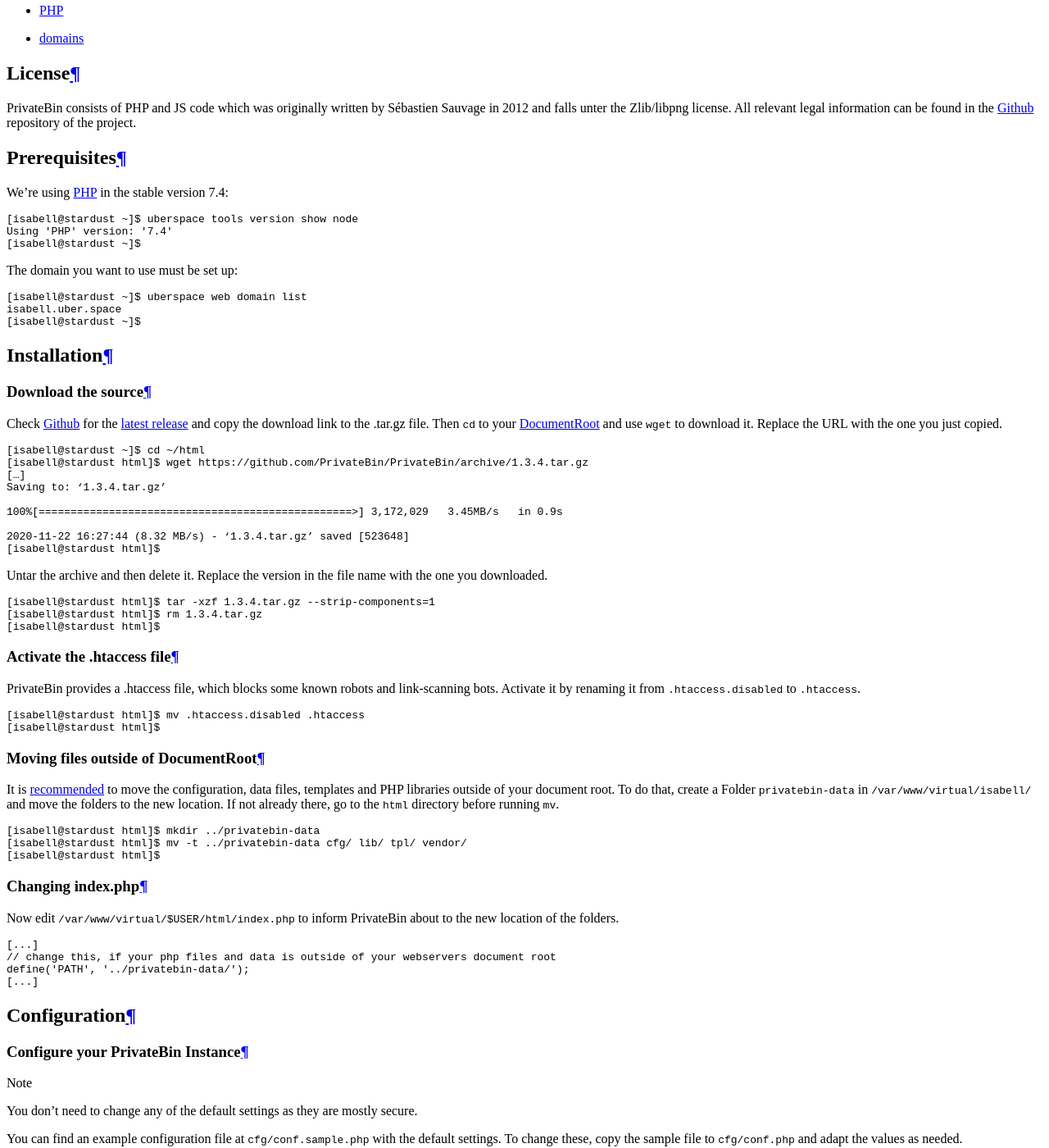
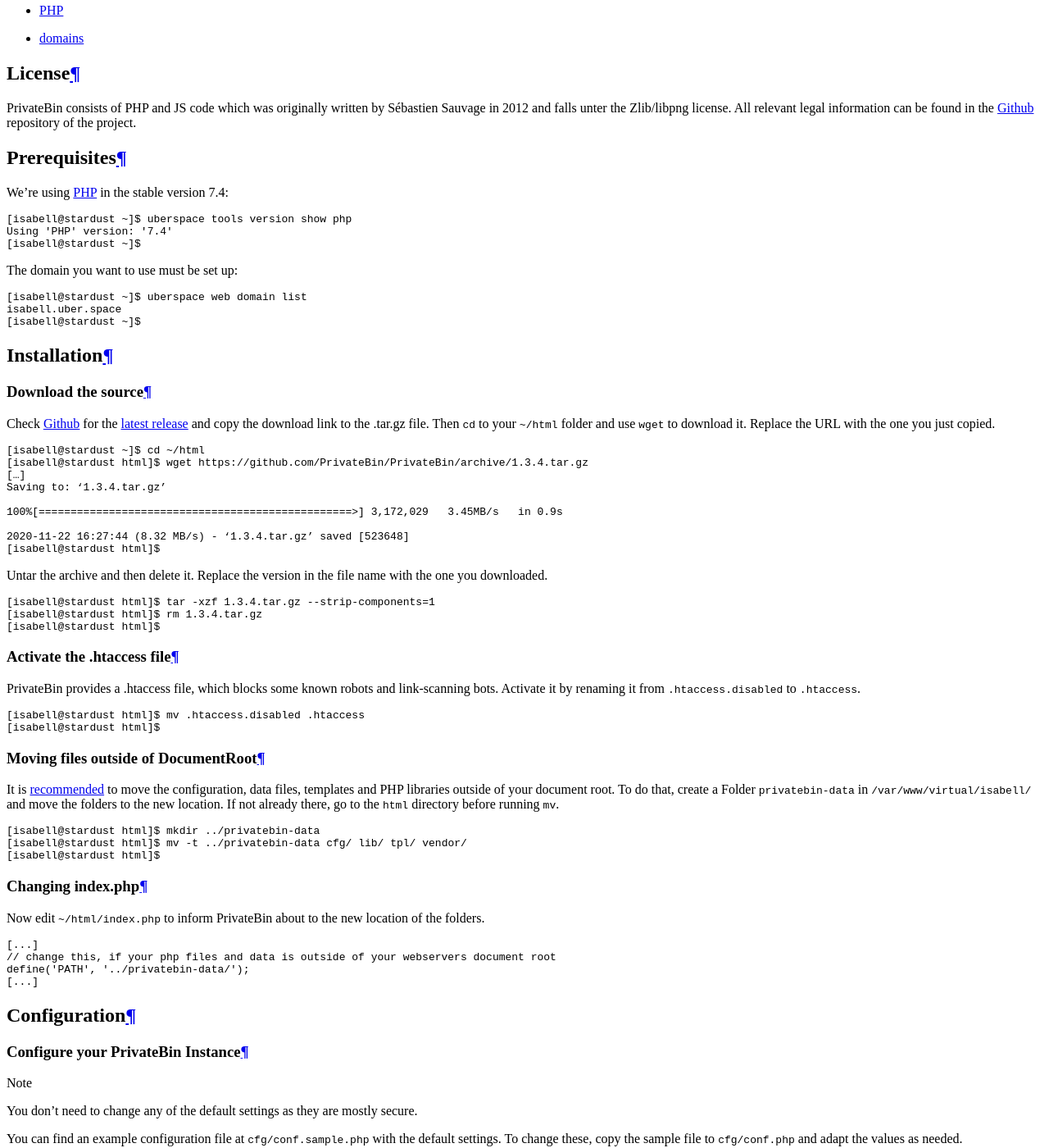
Before and after one commit to Uberspace/lab, a Sphinx documentation site: the page built from source/guide_privatebin.rst, in a window 1280 px wide and 1400 px high, scrolled down 4110 px. Shown: the whole window at 82% size. Built offline with Sphinx 7.4.7 and the Read the Docs theme 2.0.0, drawn with Linux system fonts in a browser that asks for light colours.

Commit message:
[privatebin] Edited some typos and streamlined the guide

```diff
--- a/source/guide_privatebin.rst
+++ b/source/guide_privatebin.rst
@@ -43,7 +43,7 @@
 
 ::
 
- [isabell@stardust ~]$ uberspace tools version show node
+ [isabell@stardust ~]$ uberspace tools version show php
  Using 'PHP' version: '7.4'
  [isabell@stardust ~]$
 
@@ -60,7 +60,7 @@
 -------------------
 
 Check Github_ for the `latest release`_ and copy the download link to the .tar.gz file.
-Then ``cd`` to your :manual:`DocumentRoot <web-documentroot>` and use ``wget`` to download it. Replace the URL with the one you just copied.
+Then ``cd`` to your ``~/html`` folder and use ``wget`` to download it. Replace the URL with the one you just copied.
 
 .. code-block:: console
  :emphasize-lines: 2
@@ -110,7 +110,7 @@
 Changing index.php
 ------------------
 
-Now edit ``/var/www/virtual/$USER/html/index.php``  to inform PrivateBin about to the new location of the folders.
+Now edit ``~/html/index.php``  to inform PrivateBin about to the new location of the folders.
 
 .. code-block:: php
 
```
